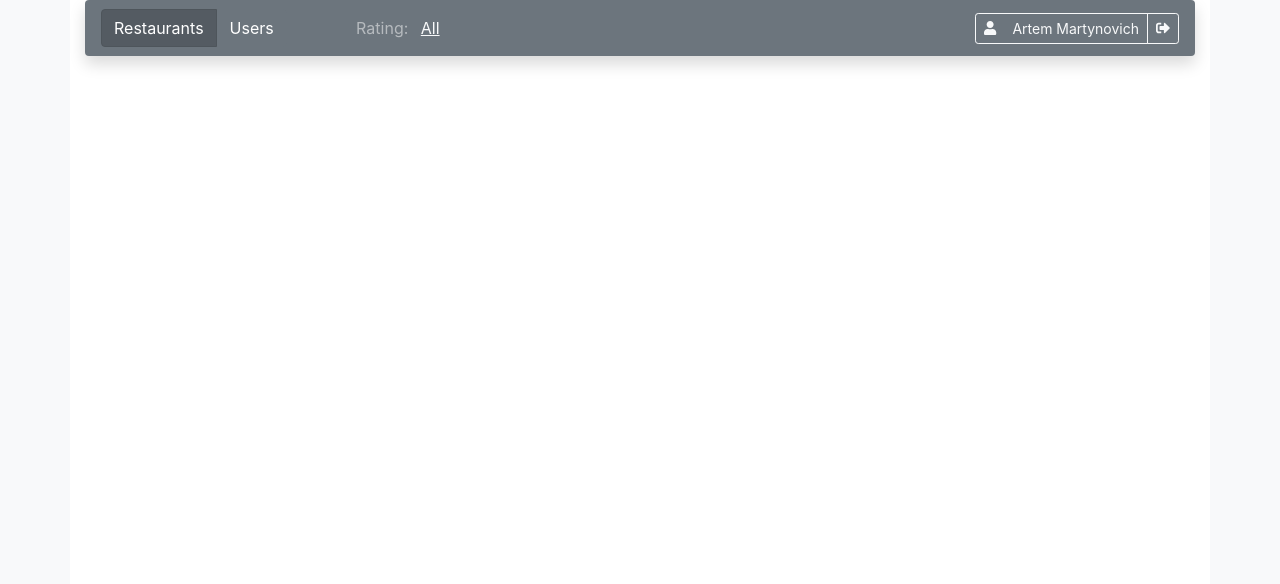
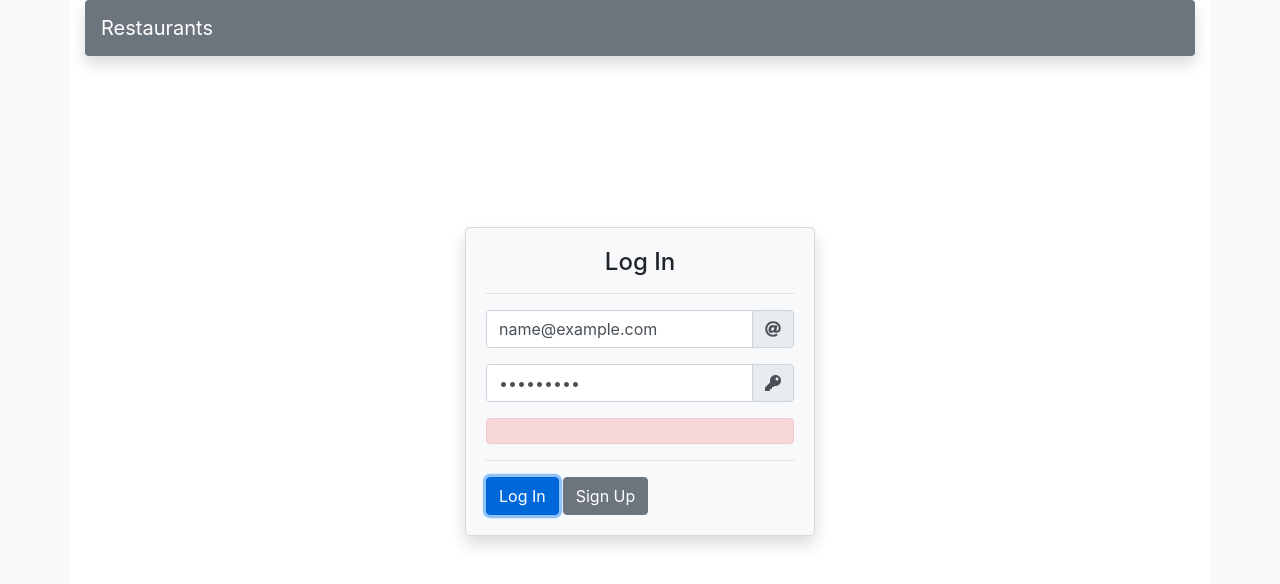
Before and after one commit to a-martynovich/restaurants-exercise, a React (Create React App) app in the folder frontend/restaurants/: page / in a window 1280 px wide. Both pictures are taken after typing "name@example.com", "Sample123" into the empty fields and a click on the button "Log In". Shown: the top 584 px of the page. Built offline with nearby package versions, Linux system fonts and the light colour scheme; no server answers.

Commit message:
Frontend: implement real login with error handling.

```diff
--- a/frontend/restaurants/src/App.js
+++ b/frontend/restaurants/src/App.js
@@ -1,7 +1,8 @@
 import './App.css';
 
 import React, {createRef, useContext, useEffect, useState} from 'react';
-import {Row, Col, Container} from 'react-bootstrap'
+import {Row, Col, Container, Alert} from 'react-bootstrap'
+import {queryCache, useMutation, useQuery} from "react-query";
 
 import {AddRestaurant} from './AddRestaurant'
 import {NavBar} from './Navbar'
@@ -11,6 +12,7 @@ import {FilterContext} from "./RatingFilter";
 import {Login, LoginContext} from "./Login"
 import {SignUp} from "./SignUp";
 import {Users} from "./Users";
+import {fetchJSON} from "./Fetch";
 
 
 
@@ -52,7 +54,7 @@ function RestaurantApp() {
   );
 }
 
-function Credentials({onLogIn}) {
+function Credentials() {
   const [showSignUp, setShowSignUp] = useState(false);
   const onShowSignUp = () => setShowSignUp(true);
   const onBack = () => setShowSignUp(false);
@@ -71,16 +73,32 @@ function Credentials({onLogIn}) {
 
 function App() {
   const [loggedIn, setLoggedIn] = useState(false);
+  const { status, data, error } = useQuery('user', async (key) => {
+    let res = await fetchJSON({
+        method: 'OPTIONS',
+        url: 'http://localhost:8000/user/'
+      });
+    return res;
+  }, {
+    retry: false,
+    onSuccess: () => setLoggedIn(true),
+    onError: err => setLoggedIn(false)
+  });
+
   return (
       <LoginContext.Provider value={{
-        loggedIn: loggedIn,
+        loggedIn,
         role: "admin",
         roleName: "Admin",
         name: "Artem Martynovich",
-        logOut: () => {setLoggedIn(false)},
-        logIn: () => {setLoggedIn(true)}
+        logOut: () => {
+          setLoggedIn(false);
+        },
+        logIn: () => {
+          setLoggedIn(true);
+        }
       }}>
-        {loggedIn? <RestaurantApp /> : <Credentials onLogIn={() => setLoggedIn(true)}/>}
+        {loggedIn? <RestaurantApp /> : <Credentials/>}
       </LoginContext.Provider>
   );
 }
--- /dev/null
+++ b/frontend/restaurants/src/Fetch.js
@@ -0,0 +1,43 @@
+function getCookie(name) {
+    var cookieValue = null;
+    if (document.cookie && document.cookie !== '') {
+        var cookies = document.cookie.split(';');
+        for (var i = 0; i < cookies.length; i++) {
+            var cookie = cookies[i].trim();
+            // Does this cookie string begin with the name we want?
+            if (cookie.substring(0, name.length + 1) === (name + '=')) {
+                cookieValue = decodeURIComponent(cookie.substring(name.length + 1));
+                break;
+            }
+        }
+    }
+    return cookieValue;
+}
+
+export async function fetchJSON({method, url, body}) {
+  console.log('fetchJSON', arguments);
+  const csrftoken = getCookie('csrftoken');
+
+  let f = await fetch(url, {
+    method,
+    credentials: "include",
+    headers: {
+      'Content-Type': 'application/json',
+      'X-CSRFToken': csrftoken
+    },
+    body: JSON.stringify(body)
+  });
+
+  let json = null;
+  try {
+    json = await f.json();
+    console.log(json);
+  } catch (e) {
+    console.log(e);
+  }
+
+  if (!f.ok || json === null) {
+    throw {status: f.status, text: f.statusText, body: json};
+  }
+  return json;
+}
--- a/frontend/restaurants/src/Login.js
+++ b/frontend/restaurants/src/Login.js
@@ -1,15 +1,38 @@
 import React, {createRef, useEffect, useState} from 'react';
-import {Row, Col, Container, Card, Button, InputGroup, FormControl} from 'react-bootstrap'
+import {Row, Col, Container, Card, Button, InputGroup, FormControl, Form, Alert} from 'react-bootstrap'
 import {FontAwesomeIcon} from "@fortawesome/react-fontawesome";
 import {faAt, faKey} from "@fortawesome/free-solid-svg-icons";
+import {useMutation} from "react-query";
+import {fetchJSON} from "./Fetch";
 
 export const LoginContext = React.createContext();
 
 
 export function Login({onSignUp, onSuccess}) {
-  useEffect(() => {
-    // onSuccess();
+  const [loginMutate, {status, data, error, reset}] = useMutation(fetchJSON, {
+    onSuccess: async (data) => {
+      onSuccess();
+    }
   });
+  const onLogIn = async (e) => {
+    e.preventDefault();
+    e.stopPropagation();
+    let fd = new FormData(e.target);
+    let d = Object.fromEntries(fd);
+    console.log(d);
+    await loginMutate({
+      method: 'POST',
+      url: 'http://localhost:8000/login/',
+      body: {
+        username: d.email,
+        password: d.password
+      }
+    });
+  };
+  const resetError = () => reset();
+  const getError = () => {
+    return error.body? error.body.error: error.text;
+  };
 
   return (
     <Col className="col-lg-4 col-md-6 align-self-end">
@@ -17,9 +40,11 @@ export function Login({onSignUp, onSuccess}) {
         <Card.Body>
           <h4 className="card-title text-center">Log In</h4>
           <hr/>
-          <form method="post">
+          <Form id="myForm" name="myForm" onSubmit={onLogIn}>
             <InputGroup className="mb-3">
-              <FormControl type="email" placeholder="E-Mail" required autoComplete="email"/>
+              <Form.Control type="email" name="email" id="email"
+                            placeholder="E-Mail" required autoComplete="email"
+                            onChange={resetError}/>
               <InputGroup.Append>
                 <InputGroup.Text id="basic-addon1">
                   <FontAwesomeIcon icon={faAt}/>
@@ -27,19 +52,24 @@ export function Login({onSignUp, onSuccess}) {
               </InputGroup.Append>
             </InputGroup>
             <InputGroup className="mb-3">
-              <FormControl type="password" placeholder="Password" required autoComplete="current-password"/>
+              <Form.Control type="password" name="password" id="password"
+                            placeholder="Password" required autoComplete="current-password"
+                            onChange={resetError}/>
               <InputGroup.Append>
                 <InputGroup.Text id="basic-addon1">
                   <FontAwesomeIcon icon={faKey}/>
                 </InputGroup.Text>
               </InputGroup.Append>
             </InputGroup>
+
+            {error && <Alert variant="danger">{getError()}</Alert>}
+
             <hr />
 
-            <Button type="submit" variant="primary" className="mr-1" onClick={onSuccess}>Log In</Button>
+            <Button type="submit" variant="primary" className="mr-1">Log In</Button>
             <Button variant="secondary" onClick={onSignUp}>Sign Up</Button>
 
-          </form>
+          </Form>
         </Card.Body>
       </Card>
     </Col>
--- a/frontend/restaurants/src/Navbar.js
+++ b/frontend/restaurants/src/Navbar.js
@@ -5,9 +5,22 @@ import React, {useContext} from "react";
 import {RatingFilter} from "./RatingFilter";
 import {Button, ButtonGroup, Container, Nav, Navbar, OverlayTrigger, Tooltip, Dropdown} from "react-bootstrap";
 import {LoginContext} from "./Login";
+import {useMutation} from "react-query";
+import {fetchJSON} from "./Fetch";
 
 export function NavBar({backButtonVisible, showUsers, onShowUsers, onBack, onAddRestaurant}) {
   const ctx = useContext(LoginContext);
+  const [logoutMutate, {status, data, error, reset}] = useMutation(fetchJSON, {
+    onSuccess: async (data) => {
+      console.log(arguments);
+      console.log('LOGOUT SUCCESS', data);
+      // setLoggedIn(true);
+      await ctx.logOut();
+    },
+    onError: async (data) => {
+      console.log('ERROR', data);
+    }
+  });
 
   const ignoreClick = (e) => {
     e.stopPropagation();
@@ -27,8 +40,11 @@ export function NavBar({backButtonVisible, showUsers, onShowUsers, onBack, onAdd
     ignoreClick(e);
     onAddRestaurant();
   };
-  const onLogoutClick = (e) => {
-    ctx.logOut();
+  const onLogoutClick = async (e) => {
+    await logoutMutate({
+      method: 'DELETE',
+      url: 'http://localhost:8000/logout/'
+    })
   };
 
   const firstBtnActive = showUsers? "": "active";
```
